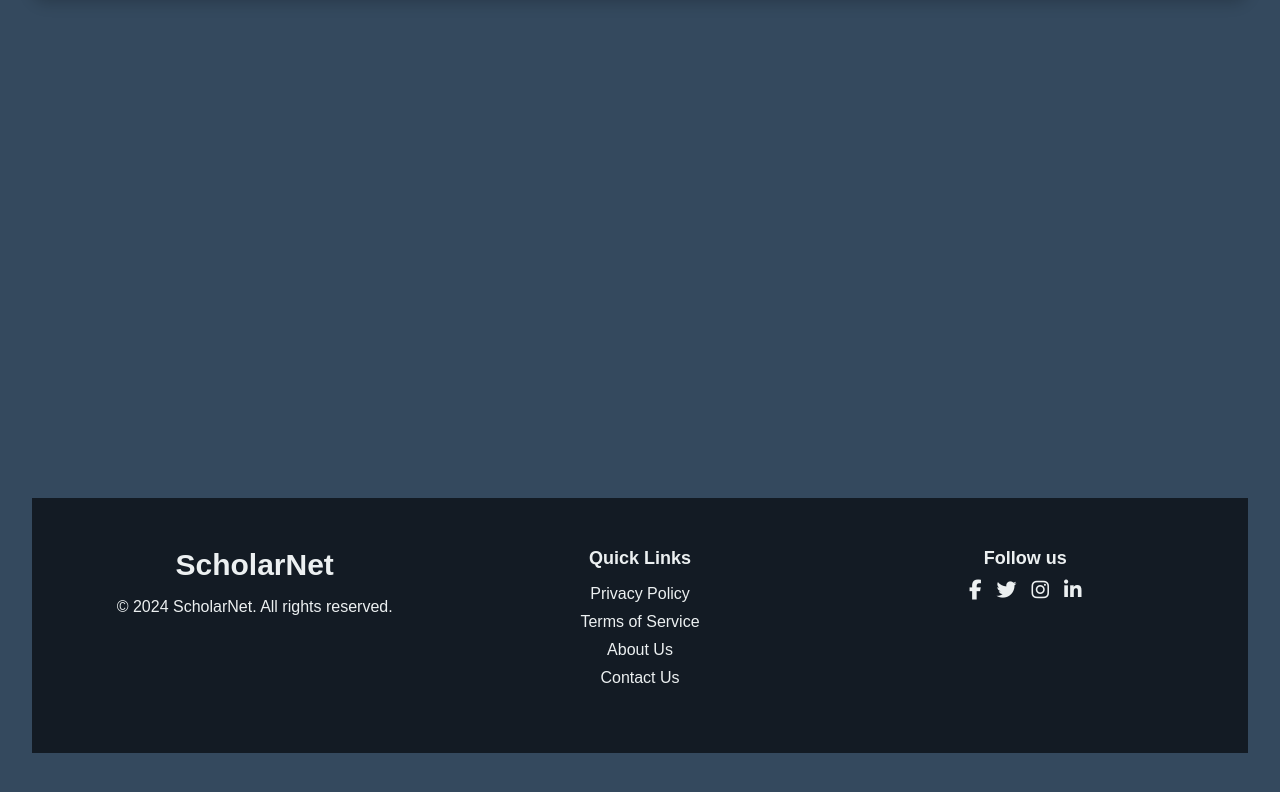
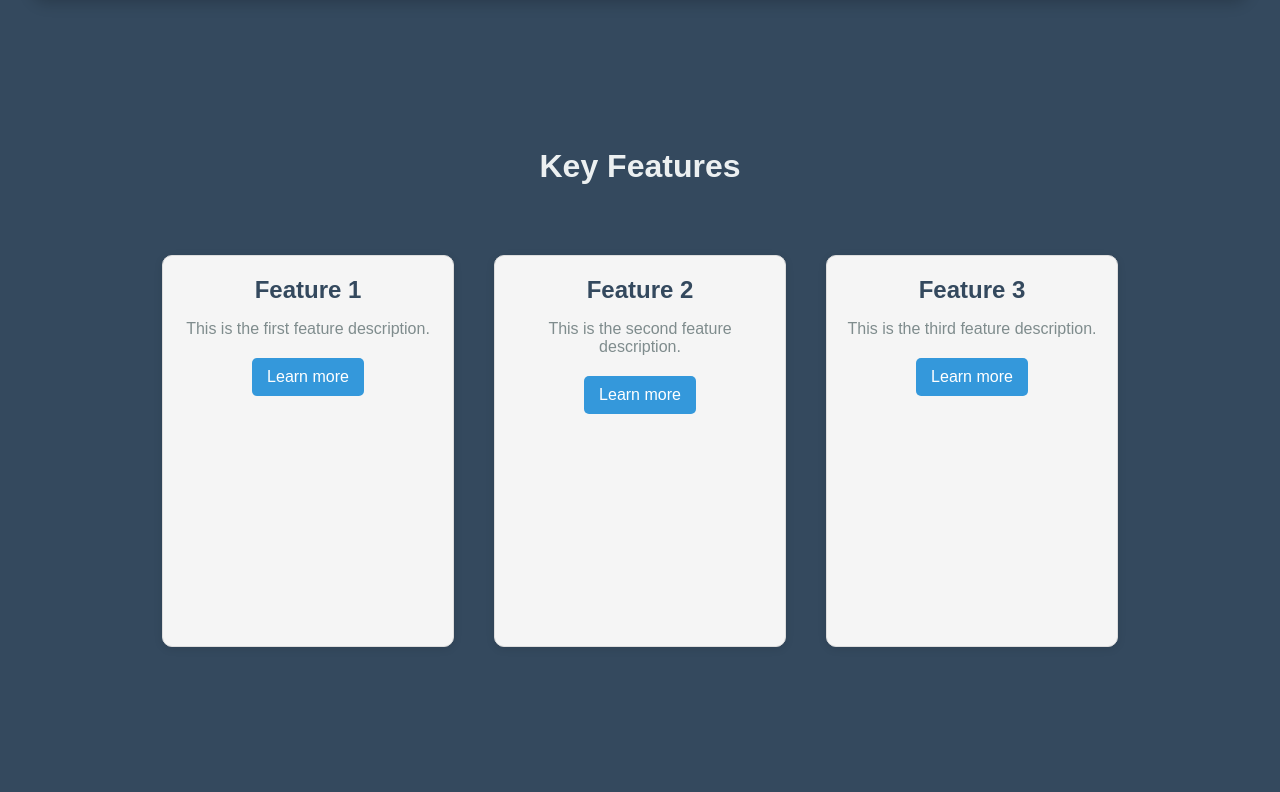
Before and after one commit to saomyaraj/ScholarNet-Frontend, a React (Vite) app: page / in a window 1280 px wide. Shown: the part 1096-1888 px from the top of the page. Built offline with nearby package versions, Linux system fonts and the light colour scheme.

Commit message:
Added the Key Features Section

```diff
--- /dev/null
+++ b/src/components/LandingPage/Features.css
@@ -0,0 +1,60 @@
+.feature-card {
+    background-color: #f5f5f5;
+    border: 1px solid #ddd;
+    border-radius: 10px;
+    padding: 20px;
+    margin: 10px;
+    box-shadow: 0 2px 8px rgba(0, 0, 0, 0.1);
+    transition: transform 0.3s ease;
+    width: 250px;
+    min-height: 350px;
+}
+
+.feature-card:hover {
+    transform: translateY(-10px);
+}
+
+.feature-title {
+    font-size: 24px;
+    color: #34495e;
+    margin-bottom: 10px;
+}
+
+.feature-description {
+    font-size: 16px;
+    color: #7f8c8d;
+    margin-bottom: 20px;
+}
+
+.feature-link {
+    display: inline-block;
+    padding: 10px 15px;
+    background-color: #3498db;
+    color: #fff;
+    text-decoration: none;
+    border-radius: 5px;
+    transition: background-color 0.3s ease;
+}
+
+.feature-link:hover {
+    background-color: #2980b9;
+}
+
+.key-features-section {
+    text-align: center;
+    margin: 40px 0;
+}
+
+.key-features-heading {
+    font-size: 32px;
+    text-align: center;
+    margin-bottom: 60px;
+    color: #ecf0f1;
+}
+
+.key-features-cards {
+    display: flex;
+    justify-content: center;
+    gap: 20px;
+    flex-wrap: wrap;
+}
--- /dev/null
+++ b/src/components/LandingPage/Features.jsx
@@ -0,0 +1,49 @@
+/* eslint-disable no-unused-vars */
+import React from 'react';
+import PropTypes from 'prop-types';
+import './Features.css';
+
+function Features(props) {
+    return (
+        <div className='feature-card'>
+            <h3 className='feature-title'>{props.title}</h3>
+            <p className='feature-description'>{props.description}</p>
+            {props.link && (
+                <a href={props.link} className='feature-link'>Learn more</a>
+            )}
+        </div>
+    );
+}
+
+Features.propTypes = {
+    title: PropTypes.string.isRequired,
+    description: PropTypes.string.isRequired,
+    link: PropTypes.string,
+};
+
+export function KeyFeaturesSection() {
+    return (
+        <div className='key-features-section'>
+            <h2 className='key-features-heading'>Key Features</h2>
+            <div className='key-features-cards'>
+                <Features
+                    title="Feature 1"
+                    description="This is the first feature description."
+                    link="https://example.com/feature1"
+                />
+                <Features
+                    title="Feature 2"
+                    description="This is the second feature description."
+                    link="https://example.com/feature2"
+                />
+                <Features
+                    title="Feature 3"
+                    description="This is the third feature description."
+                    link="https://example.com/feature3"
+                />
+            </div>
+        </div>
+    );
+}
+
+export default Features;
--- a/src/components/LandingPage/LandingPage.jsx
+++ b/src/components/LandingPage/LandingPage.jsx
@@ -6,6 +6,7 @@ import './LandingPage.css';
 import Header from './Header';
 import Footer from './Footer';
 import FeaturedPapers from './FeaturedPapers';
+import {KeyFeaturesSection} from './Features';
 
 const LandingPage = () => {
     return (
@@ -19,6 +20,7 @@ const LandingPage = () => {
                 <Link to="" className="about-us">More About Us</Link>
             </div>
             <FeaturedPapers />
+            <KeyFeaturesSection />
             <Footer />
         </div>
     );
```
